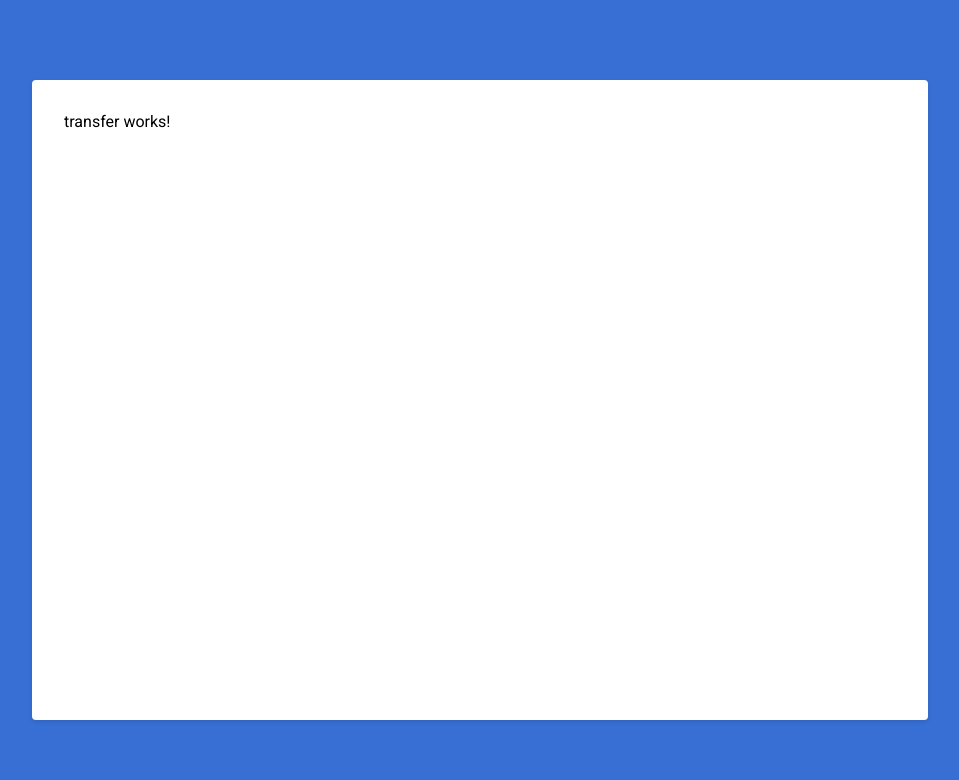
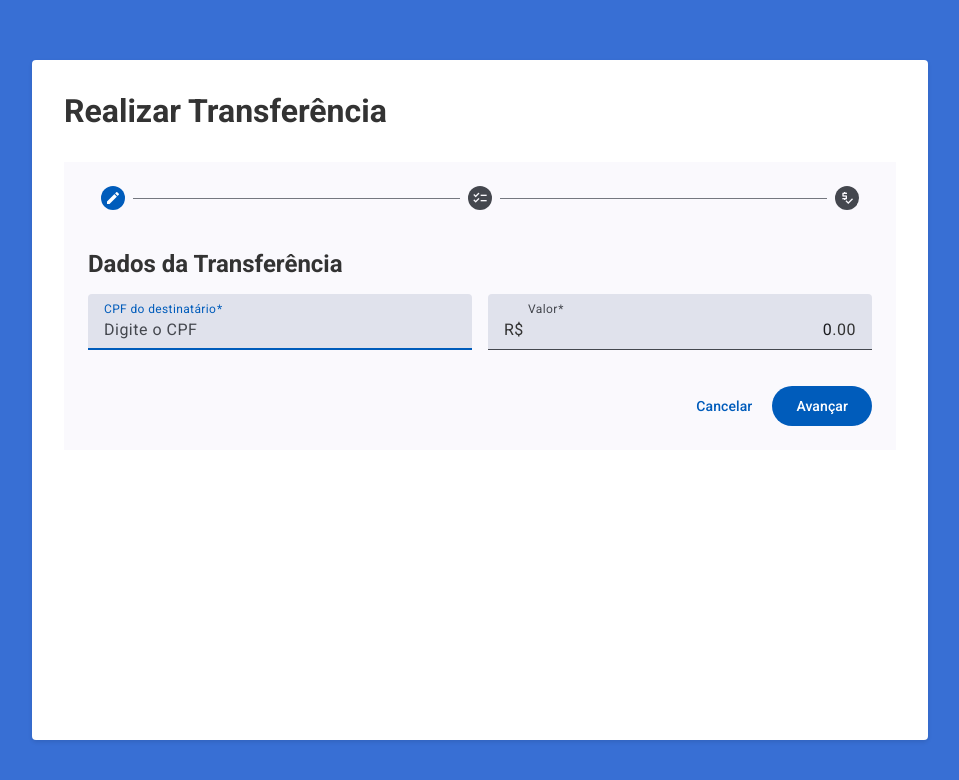
Before and after one commit to rafael2903/boxBank, an Angular app: page /transfer in a window 1280 px wide. Shown: the top 780 px of the page, without its empty margins (160-1119 px from the left). Built offline with nearby package versions, Linux system fonts and the light colour scheme; data requests are answered from the project's data file.

Commit message:
create transfer module

```diff
--- a/src/app/app.component.scss
+++ b/src/app/app.component.scss
@@ -1,3 +1,5 @@
+@use './shared/styles/variables' as vars;
+
 :host {
   background-color: rgb(56, 111, 212);
   width: 100%;
@@ -9,20 +11,21 @@
 
 main {
   width: 70%;
-  height: 80%;
+  height: 85%;
   padding: 2rem;
-  min-width: 600px;
+  min-width: 800px;
   max-width: 1200px;
   background-color: white;
   border-radius: 4px;
   box-shadow: 0 2px 4px rgba(0, 0, 0, 0.1);
+  overflow-y: auto;
 
-  @media screen and (max-width: 768px) {
+  @media screen and (max-width: vars.$breakpoint-md) {
     width: 90%;
     min-width: unset;
   }
 
-  @media screen and (max-width: 480px) {
+  @media screen and (max-width: vars.$breakpoint-sm) {
     width: 100%;
     height: 100%;
     border-radius: 0;
--- a/src/app/app.module.ts
+++ b/src/app/app.module.ts
@@ -5,10 +5,11 @@ import { AppRoutingModule } from './app-routing.module';
 import { AppComponent } from './app.component';
 import { ExampleModule } from './features/example/example.module';
 import { provideHttpClient } from '@angular/common/http';
+import { TransferModule } from './features/transfer/transfer.module';
 
 @NgModule({
   declarations: [AppComponent],
-  imports: [BrowserModule, AppRoutingModule, ExampleModule],
+  imports: [BrowserModule, AppRoutingModule, ExampleModule, TransferModule],
   providers: [provideHttpClient()],
   bootstrap: [AppComponent],
 })
--- a/src/app/features/transfer/transfer.component.html
+++ b/src/app/features/transfer/transfer.component.html
@@ -1 +1,66 @@
-<p>transfer works!</p>
+<div class="container">
+  <h1>Realizar Transferência</h1>
+  <mat-stepper labelPosition="bottom" linear #stepper [orientation]="(stepperOrientation | async)!">
+
+    <mat-step [stepControl]="transferDataForm" state="data">
+      <div class="step">
+        <h2>Dados da Transferência</h2>
+        <form [formGroup]="transferDataForm" class="transfer-form">
+          <div class="transfer-form-fields">
+            <mat-form-field>
+              <mat-label>CPF do destinatário</mat-label>
+              <input autofocus matInput placeholder="Digite o CPF" formControlName="senderId" required
+                inputmode="numeric" pattern="[0-9]*" />
+              <mat-error *ngIf="transferDataForm.get('senderId')?.hasError('required')">Informe o CPF</mat-error>
+              <mat-error *ngIf="transferDataForm.get('senderId')?.hasError('pattern')">CPF inválido</mat-error>
+            </mat-form-field>
+
+            <mat-form-field floatLabel="always">
+              <mat-label>Valor</mat-label>
+              <input matInput type="number" placeholder="0" formControlName="amount" required />
+              <span matTextPrefix>R$&nbsp;</span>
+              <span matTextSuffix>.00</span>
+              <mat-error *ngIf="transferDataForm.get('amount')?.hasError('min')">Valor mínimo para transferência é R$
+                1,00</mat-error>
+            </mat-form-field>
+          </div>
+
+          <div class="actions">
+            <button type="button" mat-button (click)="goHome()">Cancelar</button>
+            <button type="submit" mat-flat-button matStepperNext>Avançar</button>
+          </div>
+        </form>
+      </div>
+    </mat-step>
+
+    <mat-step state="review">
+      <div class="step">
+        <h2>Revisar Transferência</h2>
+        <div class="actions">
+          <button mat-button matStepperPrevious>Voltar</button>
+          <button mat-flat-button matStepperNext>Transferir</button>
+        </div>
+      </div>
+    </mat-step>
+
+    <mat-step state="success">
+      <div class="step">
+        <h2>Transferência realizada com sucesso!</h2>
+        <div class="actions">
+          <button mat-button (click)="stepper.reset()">Realizar outra transferência</button>
+          <button mat-flat-button (click)="goHome()">Ir para página inicial</button>
+        </div>
+      </div>
+    </mat-step>
+
+    <ng-template matStepperIcon="data">
+      <mat-icon>person</mat-icon>
+    </ng-template>
+    <ng-template matStepperIcon="review">
+      <mat-icon>checklist</mat-icon>
+    </ng-template>
+    <ng-template matStepperIcon="success">
+      <mat-icon>price_check</mat-icon>
+    </ng-template>
+  </mat-stepper>
+</div>
--- a/src/app/features/transfer/transfer.component.scss
+++ b/src/app/features/transfer/transfer.component.scss
@@ -0,0 +1,51 @@
+@use "../../shared/styles/variables" as vars;
+
+input[type="number"]::-webkit-outer-spin-button,
+input[type="number"]::-webkit-inner-spin-button {
+  display: none;
+}
+
+input[type="number"] {
+  text-align: right;
+  -moz-appearance: textfield;
+  appearance: textfield;
+}
+
+.container {
+  display: flex;
+  flex-direction: column;
+  gap: 2rem;
+}
+
+.transfer-form {
+  width: 100%;
+  display: flex;
+  flex-direction: column;
+  gap: 1rem;
+}
+
+.transfer-form-fields {
+  display: flex;
+  width: 100%;
+  gap: 1rem;
+
+  mat-form-field {
+    width: 100%;
+  }
+
+  @media screen and (max-width: vars.$breakpoint-md) {
+    flex-direction: column;
+  }
+}
+
+.step {
+  display: flex;
+  flex-direction: column;
+  gap: 1rem;
+}
+
+.step .actions {
+  align-self: flex-end;
+  display: flex;
+  gap: 0.5rem;
+}
--- a/src/app/features/transfer/transfer.component.ts
+++ b/src/app/features/transfer/transfer.component.ts
@@ -1,11 +1,42 @@
-import { Component } from '@angular/core';
+import { BreakpointObserver } from '@angular/cdk/layout';
+import { StepperOrientation } from '@angular/cdk/stepper';
+import { Component, OnInit } from '@angular/core';
+import { FormBuilder, FormGroup, Validators } from '@angular/forms';
+import { Router } from '@angular/router';
+import { map, Observable } from 'rxjs';
 
 @Component({
   selector: 'app-transfer',
   standalone: false,
   templateUrl: './transfer.component.html',
-  styleUrl: './transfer.component.scss'
+  styleUrl: './transfer.component.scss',
 })
-export class TransferComponent {
+export class TransferComponent implements OnInit {
+  transferDataForm!: FormGroup;
+  stepperOrientation: Observable<StepperOrientation>;
 
+  constructor(
+    private fb: FormBuilder,
+    private breakpointObserver: BreakpointObserver,
+    private router: Router
+  ) {
+    this.stepperOrientation = this.breakpointObserver
+      .observe('(min-width: 800px)')
+      .pipe(map(({ matches }) => (matches ? 'horizontal' : 'vertical')));
+  }
+
+  ngOnInit() {
+    this.buildForm();
+  }
+
+  private buildForm() {
+    this.transferDataForm = this.fb.group({
+      senderId: ['', [Validators.required, Validators.maxLength(11)]],
+      amount: [0.0, [Validators.required, Validators.min(1)]],
+    });
+  }
+
+  goHome() {
+    this.router.navigate(['/']);
+  }
 }
--- a/src/app/features/transfer/transfer.module.ts
+++ b/src/app/features/transfer/transfer.module.ts
@@ -1,15 +1,32 @@
+import { AsyncPipe, CommonModule } from '@angular/common';
 import { NgModule } from '@angular/core';
-import { CommonModule } from '@angular/common';
 import { TransferComponent } from './transfer.component';
-
-
+import { FormsModule, ReactiveFormsModule } from '@angular/forms';
+import { MatInputModule } from '@angular/material/input';
+import { MatFormFieldModule } from '@angular/material/form-field';
+import { MatStepperModule } from '@angular/material/stepper';
+import { MatButtonModule } from '@angular/material/button';
+import { MatIconModule } from '@angular/material/icon';
+import { STEPPER_GLOBAL_OPTIONS } from '@angular/cdk/stepper';
 
 @NgModule({
-  declarations: [
-    TransferComponent
+  declarations: [TransferComponent],
+  imports: [
+    CommonModule,
+    MatButtonModule,
+    MatStepperModule,
+    FormsModule,
+    ReactiveFormsModule,
+    MatFormFieldModule,
+    MatInputModule,
+    AsyncPipe,
+    MatIconModule,
   ],
-  imports: [
-    CommonModule
-  ]
+  providers: [
+    {
+      provide: STEPPER_GLOBAL_OPTIONS,
+      useValue: { displayDefaultIndicatorType: false },
+    },
+  ],
 })
-export class TransferModule { }
+export class TransferModule {}
--- /dev/null
+++ b/src/app/shared/styles/_variables.scss
@@ -0,0 +1,2 @@
+$breakpoint-md: 885px;
+$breakpoint-sm: 480px;
--- a/src/index.html
+++ b/src/index.html
@@ -6,7 +6,7 @@
   <base href="/">
   <meta name="viewport" content="width=device-width, initial-scale=1">
   <link rel="icon" type="image/x-icon" href="favicon.ico">
-  <link href="https://fonts.googleapis.com/css2?family=Roboto:wght@300;400;500&display=swap" rel="stylesheet">
+  <link href="https://fonts.googleapis.com/css2?family=Roboto:wght@300;400;500;600;700&display=swap" rel="stylesheet">
   <link href="https://fonts.googleapis.com/icon?family=Material+Icons" rel="stylesheet">
 </head>
 <body class="mat-typography">
--- a/src/styles.scss
+++ b/src/styles.scss
@@ -8,6 +8,8 @@
 }
 
 :root {
+  color: #333333;
+
   @include mat.theme(
     (
       color: mat.$azure-palette,
```
